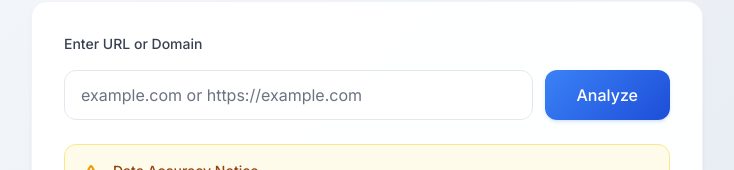
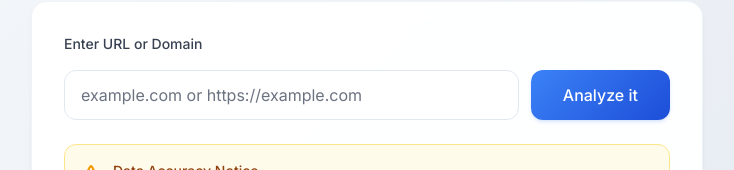
Before and after one commit to dipali41235/URL-LOOKUP-APP, a plain HTML site: page index.html in a window 1280 px wide. Shown: the part 278-448 px from the top of the page, without its empty margins (273-1007 px from the left). Drawn offline with nearby package versions, Linux system fonts and the light colour scheme.

Commit message:
Update index.html

```diff
--- a/index.html
+++ b/index.html
@@ -37,7 +37,7 @@
                 onclick="lookupURL()"
                 class="btn-primary text-white px-8 py-3 rounded-xl font-medium whitespace-nowrap"
               >
-                Analyze
+                Analyze it
               </button>
             </div>
           </div>
```
